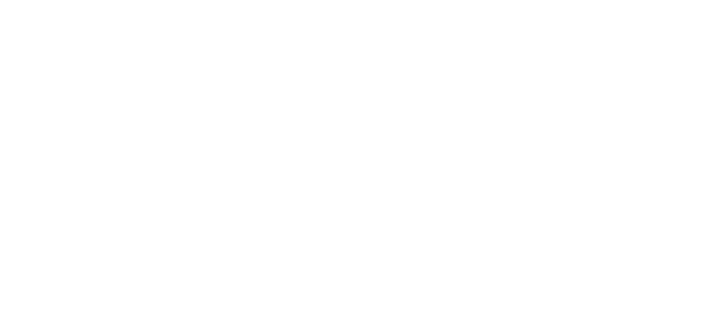
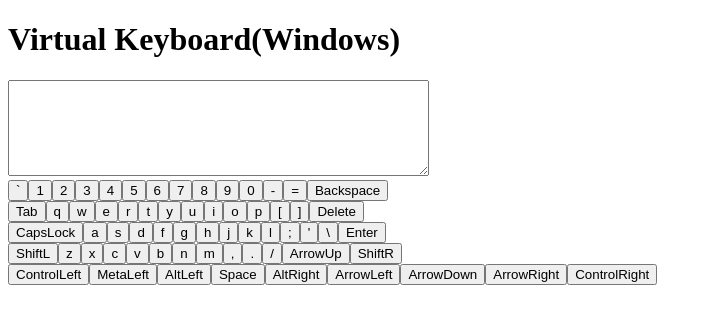
Before and after one commit to SoloSoft2000/virtual-keyboard, a website with bundled scripts: page index.html in a window 1280 px wide. Shown: the whole page, without its empty margins (0-712 px from the left). Built offline with nearby package versions, Linux system fonts and the light colour scheme.

Commit message:
feat: add function for create keyboard

```diff
--- a/index.html
+++ b/index.html
@@ -7,6 +7,6 @@
   <title>Virtual Keyboard by SoloSoft2000</title>
 </head>
 <body>
-  <script src="index.js"></script>
+  <script type="module" src="index.js"></script>
 </body>
 </html>
--- a/index.js
+++ b/index.js
@@ -1 +1,51 @@
-console.log('test');
+import keys from './keys.js'; // eslint-disable-line
+
+function keyClick(event) {
+  console.log(this.id, event.button); // eslint-disable-line
+}
+
+const Keyboard = {
+  keyList: [
+    ['Backquote', 'Digit1', 'Digit2', 'Digit3', 'Digit4', 'Digit5', 'Digit6', 'Digit7', 'Digit8', 'Digit9', 'Digit0', 'Minus', 'Equal', 'Backspace'],
+    ['Tab', 'KeyQ', 'KeyW', 'KeyE', 'KeyR', 'KeyT', 'KeyY', 'KeyU', 'KeyI', 'KeyO', 'KeyP', 'BracketLeft', 'BracketRight', 'Delete'],
+    ['CapsLock', 'KeyA', 'KeyS', 'KeyD', 'KeyF', 'KeyG', 'KeyH', 'KeyJ', 'KeyK', 'KeyL', 'Semicolon', 'Quote', 'Backslash', 'Enter'],
+    ['ShiftL', 'KeyZ', 'KeyX', 'KeyC', 'KeyV', 'KeyB', 'KeyN', 'KeyM', 'Comma', 'Period', 'Slash', 'ArrowUp', 'ShiftR'],
+    ['ControlLeft', 'MetaLeft', 'AltLeft', 'Space', 'AltRight', 'ArrowLeft', 'ArrowDown', 'ArrowRight', 'ControlRight']],
+  create: (node) => {
+    for (let row = 0; row < Keyboard.keyList.length; row += 1) {
+      const newRow = document.createElement('div');
+      newRow.className = `row${row}`;
+      for (let keyI = 0; keyI < Keyboard.keyList[row].length; keyI += 1) {
+        const keyButton = document.createElement('button');
+        keyButton.className = 'key__button';
+        keyButton.id = Keyboard.keyList[row][keyI];
+        if (keys[Keyboard.keyList[row][keyI]].service) {
+          keyButton.innerHTML = Keyboard.keyList[row][keyI];
+        } else {
+          keyButton.innerHTML = keys[Keyboard.keyList[row][keyI]].En;
+        }
+        keyButton.addEventListener('mouseup', keyClick);
+        newRow.append(keyButton);
+      }
+      node.append(newRow);
+    }
+  },
+};
+
+const body = document.querySelector('body');
+const headerInput = document.createElement('header');
+headerInput.className = 'header';
+headerInput.innerHTML = '<h1>Virtual Keyboard<span class="subtitle">(Windows)</span></h1>';
+body.append(headerInput);
+
+const textarea = document.createElement('textarea');
+textarea.className = 'textarea';
+textarea.rows = 6;
+textarea.cols = 50;
+body.append(textarea);
+
+const displayBoard = document.createElement('div');
+displayBoard.className = 'keyboard';
+const board = Keyboard;
+board.create(displayBoard);
+body.append(displayBoard);
--- /dev/null
+++ b/keys.js
@@ -0,0 +1,436 @@
+const keys = {
+  Backquote: {
+    En: '`',
+    Shift: '~',
+    Caps: null,
+    Ru: 'ё',
+    RuShift: null,
+    RuCaps: 'Ё',
+  },
+  Digit1: {
+    En: '1',
+    Shift: '!',
+    Caps: null,
+    Ru: null,
+    RuShift: null,
+    RuCaps: null,
+  },
+  Digit2: {
+    En: '2',
+    Shift: '@',
+    Caps: null,
+    Ru: null,
+    RuShift: '"',
+    RuCaps: null,
+  },
+  Digit3: {
+    En: '3',
+    Shift: '#',
+    Caps: null,
+    Ru: null,
+    RuShift: '№',
+    RuCaps: null,
+  },
+  Digit4: {
+    En: '4',
+    Shift: '$',
+    Caps: null,
+    Ru: null,
+    RuShift: ';',
+    RuCaps: null,
+  },
+  Digit5: {
+    En: '5',
+    Shift: '%',
+    Caps: null,
+    Ru: null,
+    RuShift: '%',
+    RuCaps: null,
+  },
+  Digit6: {
+    En: '6',
+    Shift: '^',
+    Caps: null,
+    Ru: null,
+    RuShift: ':',
+    RuCaps: null,
+  },
+  Digit7: {
+    En: '7',
+    Shift: '&',
+    Caps: null,
+    Ru: null,
+    RuShift: '?',
+    RuCaps: null,
+  },
+  Digit8: {
+    En: '8',
+    Shift: '*',
+    Caps: null,
+    Ru: null,
+    RuShift: null,
+    RuCaps: null,
+  },
+  Digit9: {
+    En: '9',
+    Shift: '(',
+    Caps: null,
+    Ru: null,
+    RuShift: null,
+    RuCaps: null,
+  },
+  Digit0: {
+    En: '0',
+    Shift: ')',
+    Caps: null,
+    Ru: null,
+    RuShift: null,
+    RuCaps: null,
+  },
+  Minus: {
+    En: '-',
+    Shift: '_',
+    Caps: null,
+    Ru: null,
+    RuShift: null,
+    RuCaps: null,
+  },
+  Equal: {
+    En: '=',
+    Shift: '+',
+    Caps: null,
+    Ru: null,
+    RuShift: null,
+    RuCaps: null,
+  },
+  KeyQ: {
+    En: 'q',
+    Shift: null,
+    Caps: 'Q',
+    Ru: 'й',
+    RuShift: null,
+    RuCaps: 'Й',
+  },
+  KeyW: {
+    En: 'w',
+    Shift: null,
+    Caps: 'W',
+    Ru: 'ц',
+    RuShift: null,
+    RuCaps: 'Ц',
+  },
+  KeyE: {
+    En: 'e',
+    Shift: null,
+    Caps: 'E',
+    Ru: 'у',
+    RuShift: null,
+    RuCaps: 'У',
+  },
+  KeyR: {
+    En: 'r',
+    Shift: null,
+    Caps: 'R',
+    Ru: 'к',
+    RuShift: null,
+    RuCaps: 'К',
+  },
+  KeyT: {
+    En: 't',
+    Shift: null,
+    Caps: 'T',
+    Ru: 'е',
+    RuShift: null,
+    RuCaps: 'Е',
+  },
+  KeyY: {
+    En: 'y',
+    Shift: null,
+    Caps: 'Y',
+    Ru: 'н',
+    RuShift: null,
+    RuCaps: 'Н',
+  },
+  KeyU: {
+    En: 'u',
+    Shift: null,
+    Caps: 'U',
+    Ru: 'г',
+    RuShift: null,
+    RuCaps: 'Г',
+  },
+  KeyI: {
+    En: 'i',
+    Shift: null,
+    Caps: 'I',
+    Ru: 'ш',
+    RuShift: null,
+    RuCaps: 'Ш',
+  },
+  KeyO: {
+    En: 'o',
+    Shift: null,
+    Caps: 'O',
+    Ru: 'щ',
+    RuShift: null,
+    RuCaps: 'Щ',
+  },
+  KeyP: {
+    En: 'p',
+    Shift: null,
+    Caps: 'P',
+    Ru: 'з',
+    RuShift: null,
+    RuCaps: 'З',
+  },
+  BracketLeft: {
+    En: '[',
+    Shift: '{',
+    Caps: null,
+    Ru: 'х',
+    RuShift: null,
+    RuCaps: 'Х',
+  },
+  BracketRight: {
+    En: ']',
+    Shift: '}',
+    Caps: null,
+    Ru: 'ъ',
+    RuShift: null,
+    RuCaps: 'Ъ',
+  },
+  KeyA: {
+    En: 'a',
+    Shift: null,
+    Caps: 'A',
+    Ru: 'ф',
+    RuShift: null,
+    RuCaps: 'Ф',
+  },
+  KeyS: {
+    En: 's',
+    Shift: null,
+    Caps: 'S',
+    Ru: 'ы',
+    RuShift: null,
+    RuCaps: 'Ы',
+  },
+  KeyD: {
+    En: 'd',
+    Shift: null,
+    Caps: 'D',
+    Ru: 'в',
+    RuShift: null,
+    RuCaps: 'В',
+  },
+  KeyF: {
+    En: 'f',
+    Shift: null,
+    Caps: 'F',
+    Ru: 'а',
+    RuShift: null,
+    RuCaps: 'А',
+  },
+  KeyG: {
+    En: 'g',
+    Shift: null,
+    Caps: 'G',
+    Ru: 'п',
+    RuShift: null,
+    RuCaps: 'П',
+  },
+  KeyH: {
+    En: 'h',
+    Shift: null,
+    Caps: 'H',
+    Ru: 'р',
+    RuShift: null,
+    RuCaps: 'Р',
+  },
+  KeyJ: {
+    En: 'j',
+    Shift: null,
+    Caps: 'J',
+    Ru: 'о',
+    RuShift: null,
+    RuCaps: 'О',
+  },
+  KeyK: {
+    En: 'k',
+    Shift: null,
+    Caps: 'K',
+    Ru: 'л',
+    RuShift: null,
+    RuCaps: 'Л',
+  },
+  KeyL: {
+    En: 'l',
+    Shift: null,
+    Caps: 'L',
+    Ru: 'д',
+    RuShift: null,
+    RuCaps: 'Д',
+  },
+  Semicolon: {
+    En: ';',
+    Shift: ':',
+    Caps: null,
+    Ru: 'ж',
+    RuShift: null,
+    RuCaps: 'Ж',
+  },
+  Quote: {
+    En: '\'',
+    Shift: '"',
+    Caps: null,
+    Ru: 'э',
+    RuShift: null,
+    RuCaps: 'Э',
+  },
+  Backslash: {
+    En: '\\',
+    Shift: '|',
+    Caps: null,
+    Ru: null,
+    RuShift: '/',
+    RuCaps: null,
+  },
+  KeyZ: {
+    En: 'z',
+    Shift: null,
+    Caps: 'Z',
+    Ru: 'я',
+    RuShift: null,
+    RuCaps: 'Я',
+  },
+  KeyX: {
+    En: 'x',
+    Shift: null,
+    Caps: 'X',
+    Ru: 'ч',
+    RuShift: null,
+    RuCaps: 'Ч',
+  },
+  KeyC: {
+    En: 'c',
+    Shift: null,
+    Caps: 'C',
+    Ru: 'с',
+    RuShift: null,
+    RuCaps: 'С',
+  },
+  KeyV: {
+    En: 'v',
+    Shift: null,
+    Caps: 'V',
+    Ru: 'м',
+    RuShift: null,
+    RuCaps: 'М',
+  },
+  KeyB: {
+    En: 'b',
+    Shift: null,
+    Caps: 'B',
+    Ru: 'и',
+    RuShift: null,
+    RuCaps: 'И',
+  },
+  KeyN: {
+    En: 'n',
+    Shift: null,
+    Caps: 'N',
+    Ru: 'т',
+    RuShift: null,
+    RuCaps: 'Т',
+  },
+  KeyM: {
+    En: 'm',
+    Shift: null,
+    Caps: 'M',
+    Ru: 'ь',
+    RuShift: null,
+    RuCaps: 'Ь',
+  },
+  Comma: {
+    En: ',',
+    Shift: '<',
+    Caps: null,
+    Ru: 'б',
+    RuShift: null,
+    RuCaps: 'Б',
+  },
+  Period: {
+    En: '.',
+    Shift: '>',
+    Caps: null,
+    Ru: 'ю',
+    RuShift: null,
+    RuCaps: 'Ю',
+  },
+  Slash: {
+    En: '/',
+    Shift: '?',
+    Caps: null,
+    Ru: '.',
+    RuShift: ',',
+    RuCaps: null,
+  },
+  Backspace: {
+    service: true,
+  },
+  Tab: {
+    service: true,
+    double: true,
+  },
+  Delete: {
+    service: true,
+  },
+  CapsLock: {
+    service: true,
+    double: true,
+  },
+  Enter: {
+    service: true,
+    double: true,
+  },
+  ShiftL: {
+    service: true,
+    double: true,
+  },
+  ShiftR: {
+    service: true,
+    double: true,
+  },
+  ArrowUp: {
+    service: true,
+  },
+  ArrowLeft: {
+    service: true,
+  },
+  ArrowDown: {
+    service: true,
+  },
+  ArrowRight: {
+    service: true,
+  },
+  ControlRight: {
+    service: true,
+  },
+  ControlLeft: {
+    service: true,
+  },
+  Space: {
+    service: true,
+  },
+  AltLeft: {
+    service: true,
+  },
+  AltRight: {
+    service: true,
+  },
+  MetaLeft: {
+    service: true,
+  },
+};
+
+export default keys;
```
Also changed, not shown: Row.js (added, +17 -0 lines), .eslintrc.js, Keyboard.js (added).
